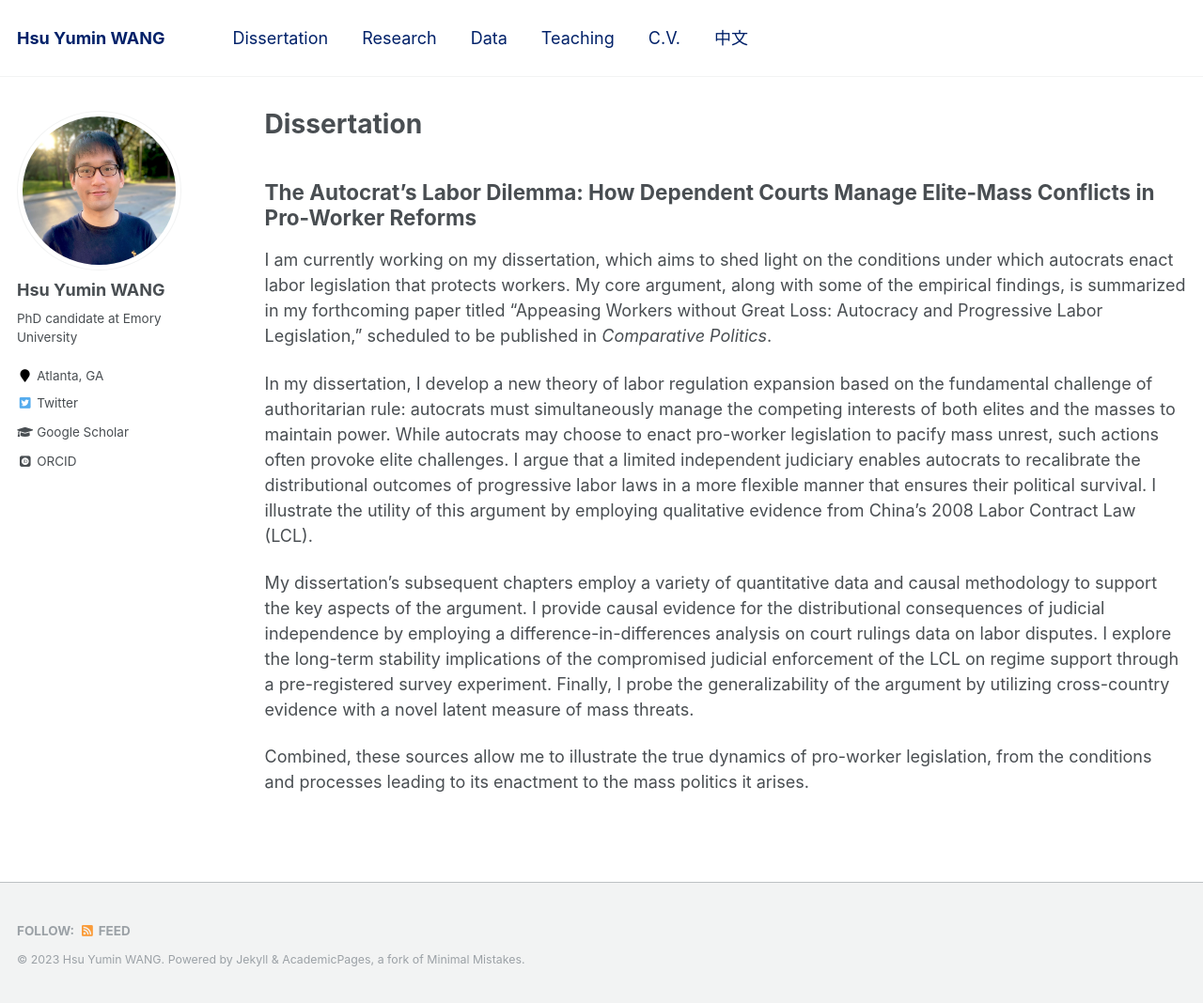
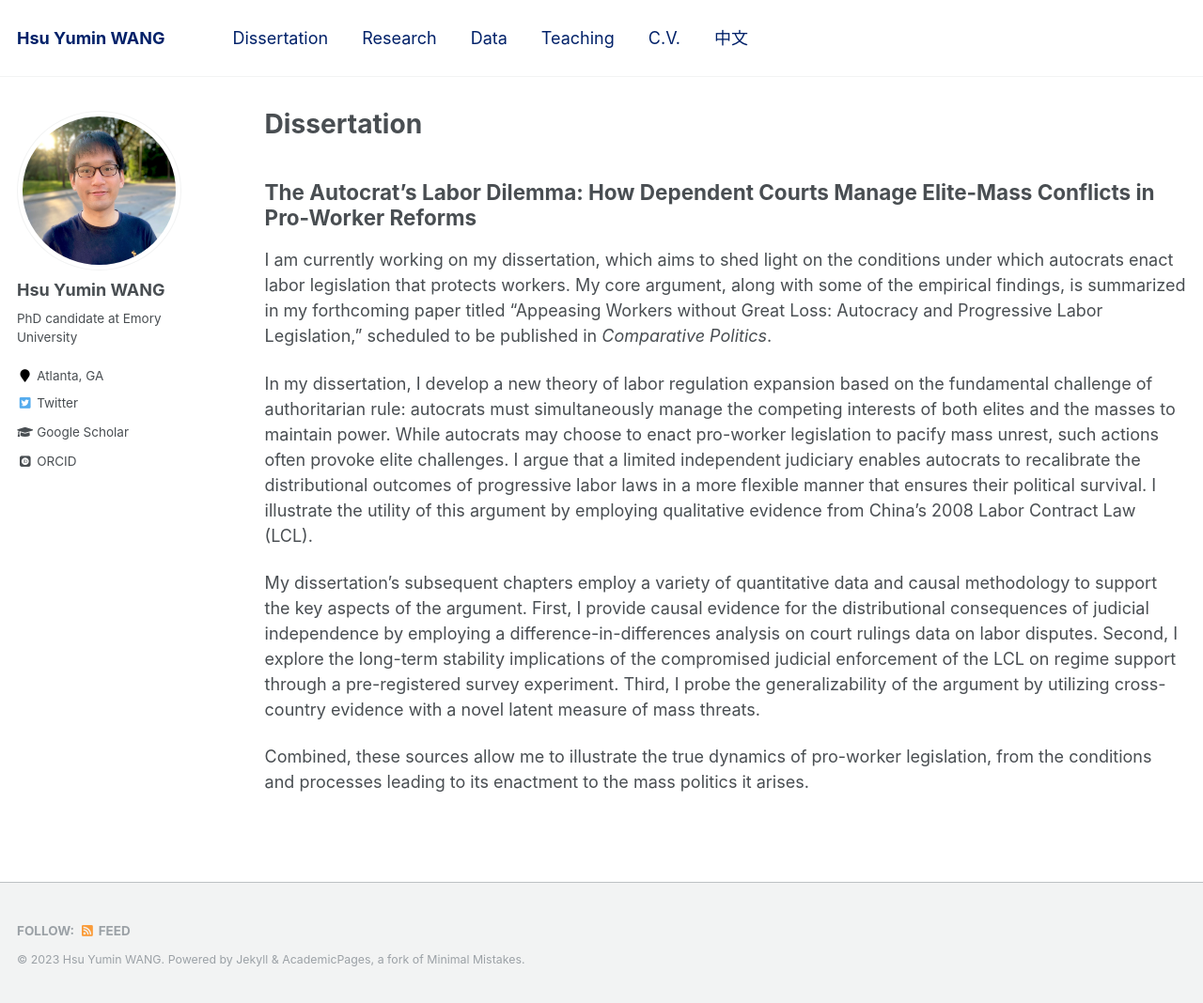
Before and after one commit to hsuyumin/hsuyumin.github.io, a Jekyll site: the page built from _pages/dissertation.md, in a window 1280 px wide and 1068 px high. Shown: the whole window at 94% size. Built offline with Jekyll 4.4.1, drawn with Linux system fonts in a browser that asks for light colours; some web fonts are replaced.

Commit message:
Update dissertation.md

```diff
--- a/_pages/dissertation.md
+++ b/_pages/dissertation.md
@@ -14,6 +14,6 @@ I am currently working on my dissertation, which aims to shed light on the condi
 
 In my dissertation, I develop a new theory of labor regulation expansion based on the fundamental challenge of authoritarian rule: autocrats must simultaneously manage the competing interests of both elites and the masses to maintain power. While autocrats may choose to enact pro-worker legislation to pacify mass unrest, such actions often provoke elite challenges. I argue that a limited independent judiciary enables autocrats to recalibrate the distributional outcomes of progressive labor laws in a more flexible manner that ensures their political survival. I illustrate the utility of this argument by employing qualitative evidence from China’s 2008 Labor Contract Law (LCL).
 
-My dissertation's subsequent chapters employ a variety of quantitative data and causal methodology to support the key aspects of the argument. I provide causal evidence for the distributional consequences of judicial independence by employing a difference-in-differences analysis on court rulings data on labor disputes. I explore the long-term stability implications of the compromised judicial enforcement of the LCL on regime support through a pre-registered survey experiment. Finally, I probe the generalizability of the argument by utilizing cross-country evidence with a novel latent measure of mass threats.
+My dissertation's subsequent chapters employ a variety of quantitative data and causal methodology to support the key aspects of the argument. First, I provide causal evidence for the distributional consequences of judicial independence by employing a difference-in-differences analysis on court rulings data on labor disputes. Second, I explore the long-term stability implications of the compromised judicial enforcement of the LCL on regime support through a pre-registered survey experiment. Third, I probe the generalizability of the argument by utilizing cross-country evidence with a novel latent measure of mass threats.
 
 Combined, these sources allow me to illustrate the true dynamics of pro-worker legislation, from the conditions and processes leading to its enactment to the mass politics it arises.
```
